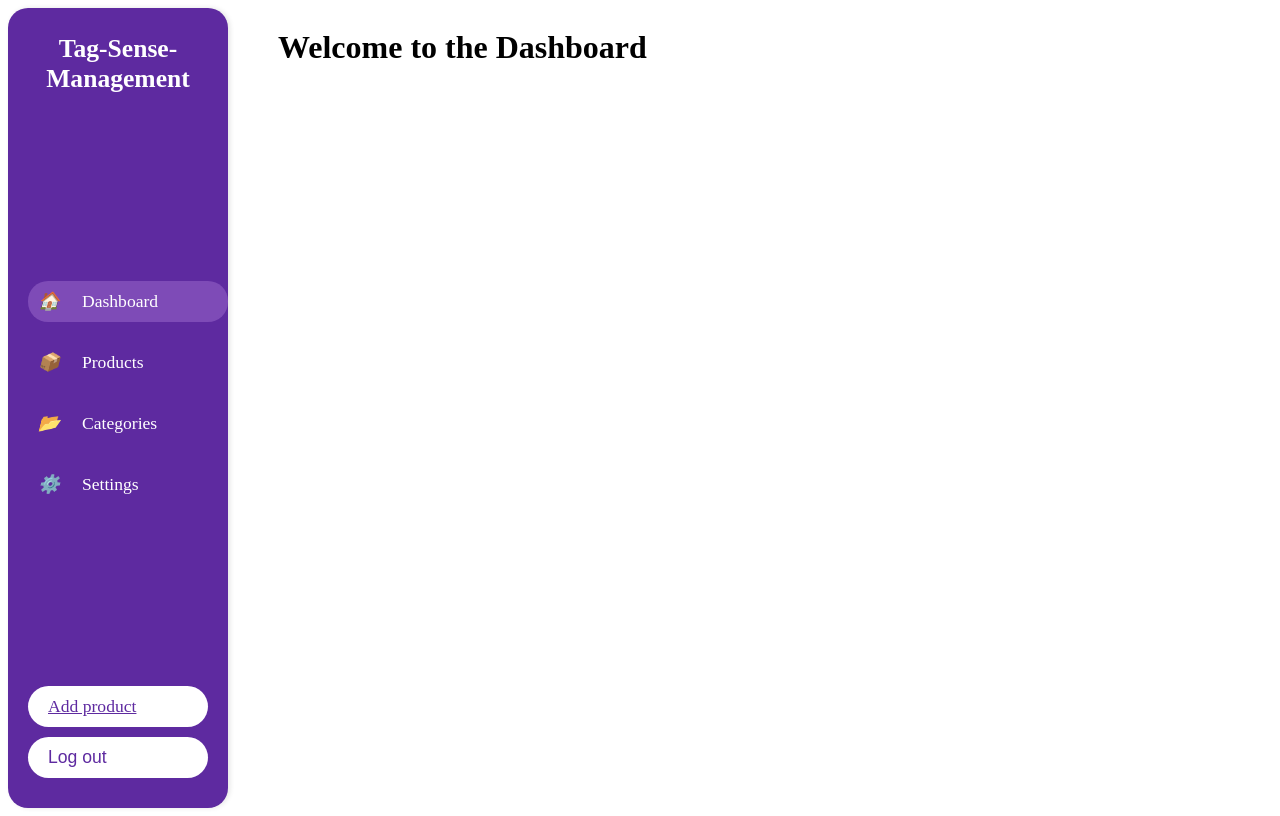
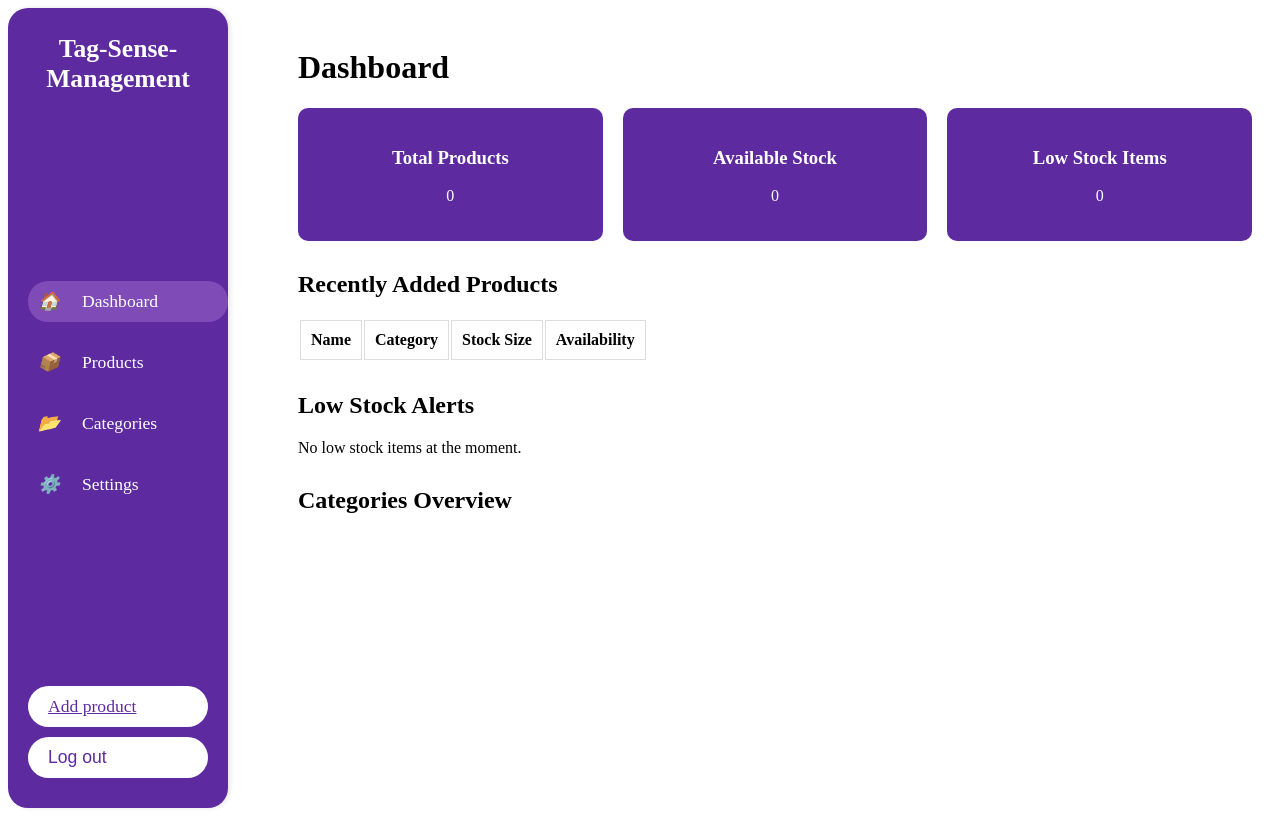
Before and after one commit to ethan-green3/Team-2051-Project, a Vue app in the folder team-2051-app/: page /dashboard in a window 1280 px wide. Both pictures are taken after typing "Sample", "Sample123" into the empty fields and a click on the button "Log in". Built offline with nearby package versions, Linux system fonts and the light colour scheme.

Commit message:
Basic Layout for the Dashboard

```diff
--- a/team-2051-app/src/views/DashboardPage.vue
+++ b/team-2051-app/src/views/DashboardPage.vue
@@ -1,33 +1,181 @@
 <template>
-  <div>
-    <h1>Welcome to the Dashboard</h1>
+  <div class="dashboard-container">
+    <h1>Dashboard</h1>
+
+    <!-- Inventory Summary -->
+    <div class="summary-cards">
+      <div class="summary-card">
+        <h3>Total Products</h3>
+        <p>{{ totalProducts }}</p>
+      </div>
+      <div class="summary-card">
+        <h3>Available Stock</h3>
+        <p>{{ availableStock }}</p>
+      </div>
+      <div class="summary-card">
+        <h3>Low Stock Items</h3>
+        <p>{{ lowStockItems }}</p>
+      </div>
+    </div>
+
+    <!-- Recently Added Products -->
+    <div class="section">
+      <h2>Recently Added Products</h2>
+      <table class="recent-products">
+        <thead>
+          <tr>
+            <th>Name</th>
+            <th>Category</th>
+            <th>Stock Size</th>
+            <th>Availability</th>
+          </tr>
+        </thead>
+        <tbody>
+          <tr v-for="(product, index) in recentProducts" :key="index">
+            <td>{{ product.name }}</td>
+            <td>{{ product.category }}</td>
+            <td>{{ product.stockSize }}</td>
+            <td>{{ product.storeAvailability }}</td>
+          </tr>
+        </tbody>
+      </table>
+    </div>
+
+    <!-- Low Stock Alerts -->
+    <div class="section low-stock">
+      <h2>Low Stock Alerts</h2>
+      <p v-if="lowStockList.length === 0">No low stock items at the moment.</p>
+      <ul v-else>
+        <li v-for="(item, index) in lowStockList" :key="index">
+          {{ item.name }} - Stock: {{ item.stockSize }}
+        </li>
+      </ul>
+    </div>
+
+    <!-- Categories Overview -->
+    <div class="section categories-overview">
+      <h2>Categories Overview</h2>
+      <div class="category-cards">
+        <div class="category-card" v-for="(category, index) in categoriesOverview" :key="index">
+          <h3>{{ category.name }}</h3>
+          <p>{{ category.itemCount }} items</p>
+        </div>
+      </div>
+    </div>
   </div>
 </template>
 
 <script>
 export default {
-  name: 'DashboardPage'
+  name: 'DashboardPage',
+  data() {
+    return {
+      products: [],
+      categories: [],
+    };
+  },
+  computed: {
+    totalProducts() {
+      return this.products.length;
+    },
+    availableStock() {
+      return this.products.reduce((total, product) => total + parseInt(product.stockSize), 0);
+    },
+    lowStockItems() {
+      return this.products.filter(product => parseInt(product.stockSize) < 5).length;
+    },
+    recentProducts() {
+      return this.products.slice(-5).reverse();
+    },
+    lowStockList() {
+      return this.products.filter(product => parseInt(product.stockSize) < 5);
+    },
+    categoriesOverview() {
+      const categoryCounts = this.products.reduce((counts, product) => {
+        counts[product.category] = (counts[product.category] || 0) + 1;
+        return counts;
+      }, {});
+      return Object.keys(categoryCounts).map(category => ({
+        name: category,
+        itemCount: categoryCounts[category],
+      }));
+    },
+  },
+  mounted() {
+    this.loadProducts();
+  },
+  methods: {
+    loadProducts() {
+      const storedProducts = JSON.parse(localStorage.getItem('products')) || [];
+      this.products = storedProducts;
+    },
+  },
 };
 </script>
 
-
 <style scoped>
-.dashboard-layout {
-  display: flex;
+.dashboard-container {
+  padding: 20px;
 }
 
-.dashboard-content {
-  flex-grow: 1;
+.summary-cards {
   display: flex;
-  justify-content: center;
-  align-items: center;
-  padding: 20px;
-  height: 100vh; /* Ensure full height for vertical centering */
-  background-color: #f8f8f8; /* Light background for content area */
+  gap: 20px;
+  margin-bottom: 30px;
 }
 
-h1 {
-  font-size: 2rem;
-  font-weight: bold;
+.summary-card {
+  background-color: #5e2aa0;
+  color: white;
+  border-radius: 10px;
+  padding: 20px;
+  flex: 1;
+  text-align: center;
+}
+
+.section {
+  margin-bottom: 30px;
+}
+
+.recent-products,
+.low-stock,
+.categories-overview {
+  margin-top: 20px;
+}
+
+.recent-products table {
+  width: 100%;
+  border-collapse: collapse;
+}
+
+.recent-products th, .recent-products td {
+  padding: 10px;
+  border: 1px solid #ddd;
+  text-align: left;
+}
+
+.low-stock ul {
+  list-style-type: none;
+  padding: 0;
+}
+
+.low-stock li {
+  padding: 5px;
+  border-bottom: 1px solid #ddd;
+}
+
+.category-cards {
+  display: flex;
+  gap: 10px;
+  flex-wrap: wrap;
+}
+
+.category-card {
+  flex: 1 1 200px;
+  background-color: #f7f9fc;
+  border-radius: 10px;
+  padding: 10px;
+  text-align: center;
+  border: 1px solid #ddd;
 }
 </style>
```
